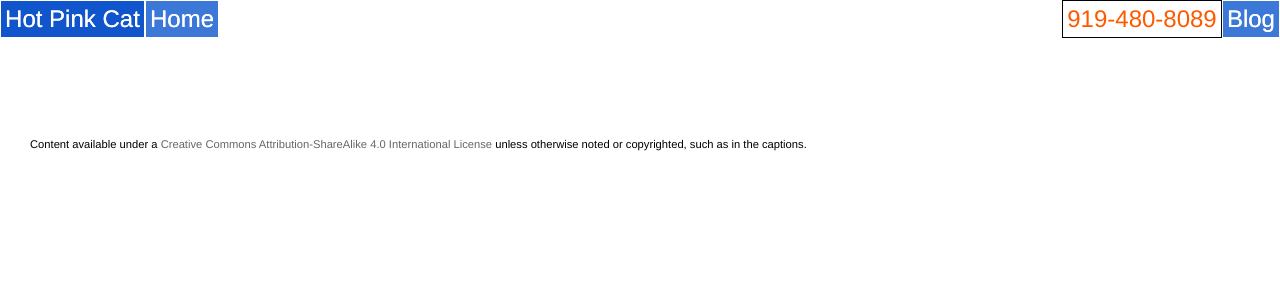
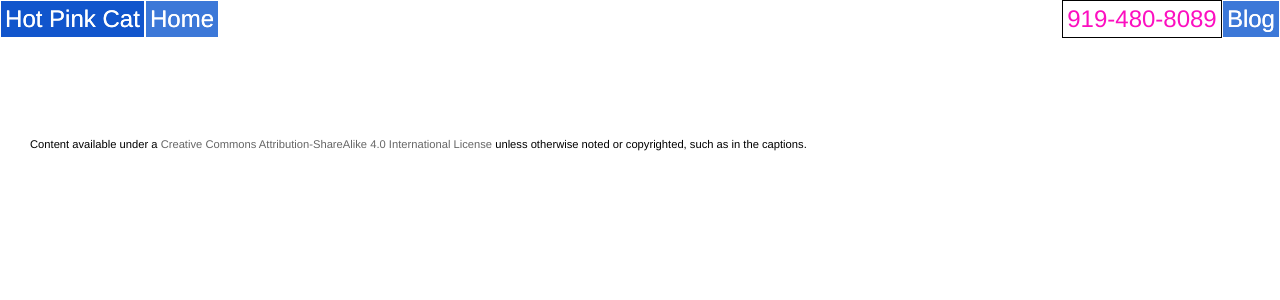
Before and after one commit to mifran/hotpinkcat, a Jekyll site: the page built from index.markdown, in a window 1280 px wide. Shown: the top 300 px of the page. Built offline with Jekyll 4.4.1, drawn with Linux system fonts in a browser that asks for light colours; nearby versions of some CDN libraries; some web fonts are replaced.

Commit message:
hot pink phone number

```diff
--- a/stylesheets/stylesheet.css
+++ b/stylesheets/stylesheet.css
@@ -80,7 +80,7 @@
   border: solid 1px #000;
   top: 0px;
   text-align: right;
-  color: #ff5900;
+  color: #fc0fc0;
   text-shadow: 0 0 3px rgba(255, 255, 255, 1.0);
 }
 .promo-box a {
```
